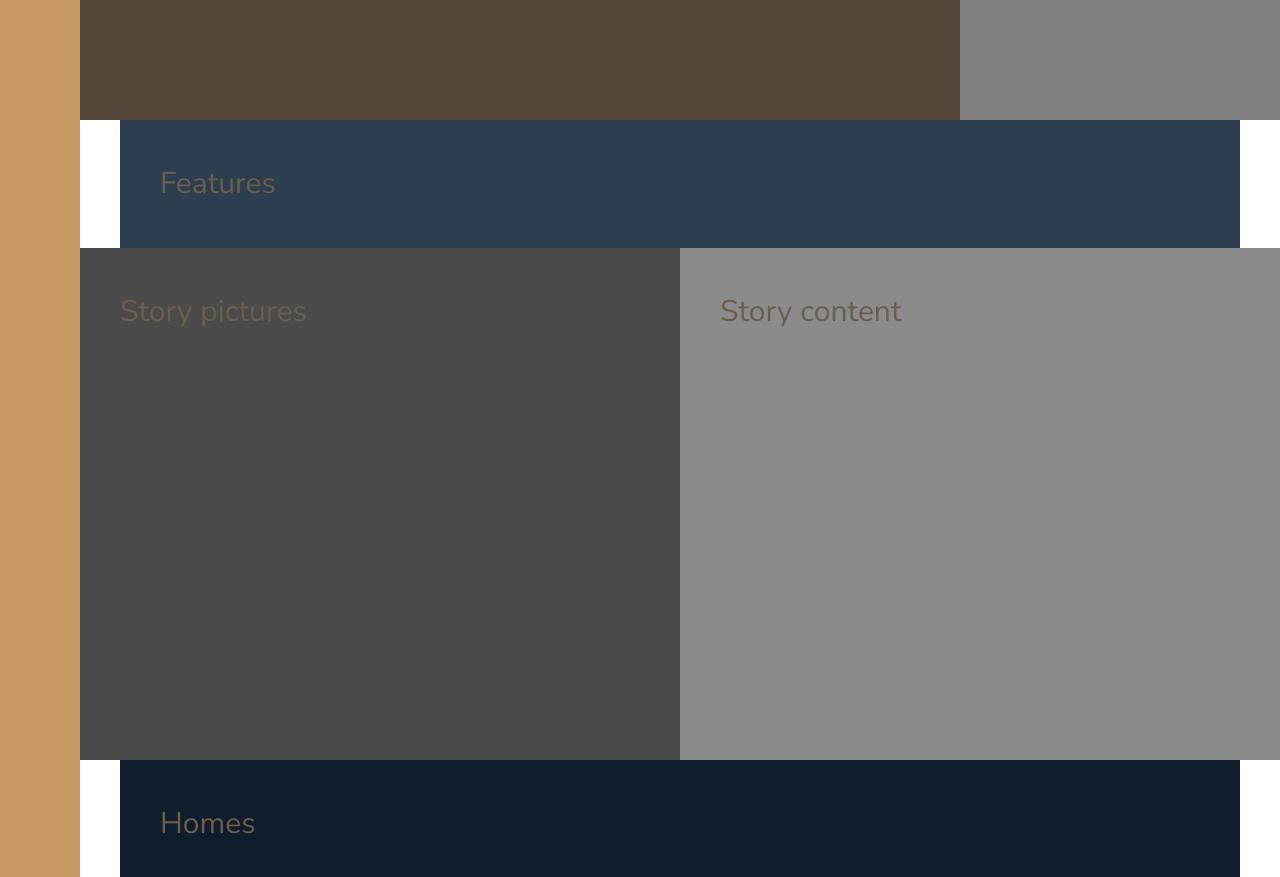
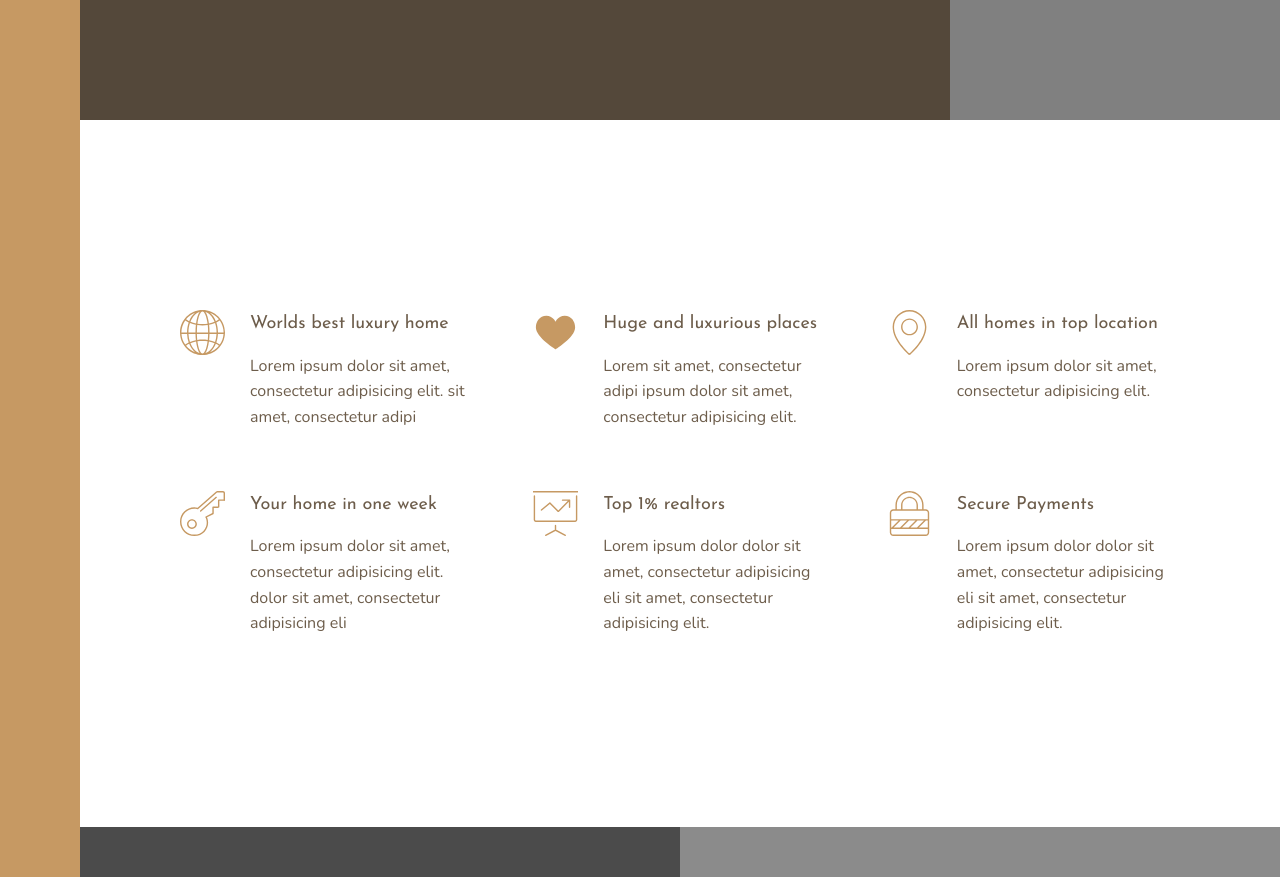
Before and after one commit to naitik0212/CSS-Advanced-Website, a website: page index3.html in a window 1280 px wide. Shown: the part 520-1397 px from the top of the page. Drawn offline with nearby package versions, Linux system fonts and the light colour scheme.

Commit message:
Features Section with responsiveness

```diff
--- a/index3.html
+++ b/index3.html
@@ -18,7 +18,56 @@
     <header class="header">Header</header>
     <div class="realtors">Top 3 realtors</div>
 
-     <section class="features">Features</section>
+     <section class="features">
+         <div class="feature">
+             <svg class="feature__icon">
+                 <use xlink:href="img_3/sprite.svg#icon-global"></use>
+             </svg>
+             <h4 class="heading-4 heading-4--dark">Worlds best luxury home</h4>
+             <p class="feature__text">Lorem ipsum dolor sit amet, consectetur adipisicing elit. sit amet, consectetur adipi</p>
+         </div>
+
+         <div class="feature">
+             <svg class="feature__icon">
+                 <use xlink:href="img_3/sprite.svg#icon-heart-full"></use>
+             </svg>
+             <h4 class="heading-4 heading-4--dark">Huge and luxurious places</h4>
+             <p class="feature__text">Lorem sit amet, consectetur adipi ipsum dolor sit amet, consectetur adipisicing elit.</p>
+         </div>
+
+         <div class="feature">
+             <svg class="feature__icon">
+                 <use xlink:href="img_3/sprite.svg#icon-map-pin"></use>
+             </svg>
+             <h4 class="heading-4 heading-4--dark">All homes in top location</h4>
+             <p class="feature__text">Lorem ipsum dolor sit amet, consectetur adipisicing elit.</p>
+         </div>
+
+         <div class="feature">
+             <svg class="feature__icon">
+                 <use xlink:href="img_3/sprite.svg#icon-key"></use>
+             </svg>
+             <h4 class="heading-4 heading-4--dark">Your home in one week</h4>
+             <p class="feature__text">Lorem ipsum dolor sit amet, consectetur adipisicing elit. dolor sit amet, consectetur adipisicing eli</p>
+         </div>
+
+         <div class="feature">
+             <svg class="feature__icon">
+                 <use xlink:href="img_3/sprite.svg#icon-presentation"></use>
+             </svg>
+             <h4 class="heading-4 heading-4--dark">Top 1% realtors</h4>
+             <p class="feature__text">Lorem ipsum dolor dolor sit amet, consectetur adipisicing eli sit amet, consectetur adipisicing elit.</p>
+         </div>
+
+         <div class="feature">
+             <svg class="feature__icon">
+                 <use xlink:href="img_3/sprite.svg#icon-lock"></use>
+             </svg>
+             <h4 class="heading-4 heading-4--dark">Secure Payments</h4>
+             <p class="feature__text">Lorem ipsum dolor dolor sit amet, consectetur adipisicing eli sit amet, consectetur adipisicing elit.</p>
+         </div>
+
+     </section>
 
     <div class="story__pictures">
         Story pictures
--- a/scss_3/_features.scss
+++ b/scss_3/_features.scss
@@ -1,4 +1,31 @@
 .features {
-    background-color: #2C3E50;
     grid-column: center-start / center-end;
+    margin: 15rem 0;
+
+    display: grid;
+    //grid-template-columns: repeat(3,1fr);
+    // rows will be implicit grids.
+
+    grid-template-columns: repeat(auto-fit,minmax(25rem, 1fr));
+
+    grid-gap: 6rem;
+    align-items: start;
 }
+
+.feature {
+    display: grid;
+    grid-template-columns: min-content 1fr; //width of svg, remaining part
+    grid-row-gap: 1.5rem;
+    grid-column-gap: 2.5rem;
+
+    &__icon {
+        fill: $color-primary;
+        width: 4.5rem;
+        height: 4.5rem;
+        grid-row: 1/ span 2;
+    }
+
+    &__text {
+        font-size: 1.6rem;
+    }
+}
--- a/scss_3/_typography.scss
+++ b/scss_3/_typography.scss
@@ -0,0 +1,32 @@
+%heading {
+  font-family: $font-display;
+  font-weight: 400;
+}
+
+.heading-1 {
+  @extend %heading;
+}
+
+.heading-2 {
+  @extend %heading;
+
+}
+
+.heading-3 {
+  @extend %heading;
+
+}
+
+.heading-4 {
+  @extend %heading;
+  font-size: 1.8rem;
+
+  &--light {
+    color: $color-grey-light-1
+  }
+
+  &--light {
+    color: $color-grey-dark-1
+  }
+
+}
```
Also changed, not shown: css_3/style.css.
